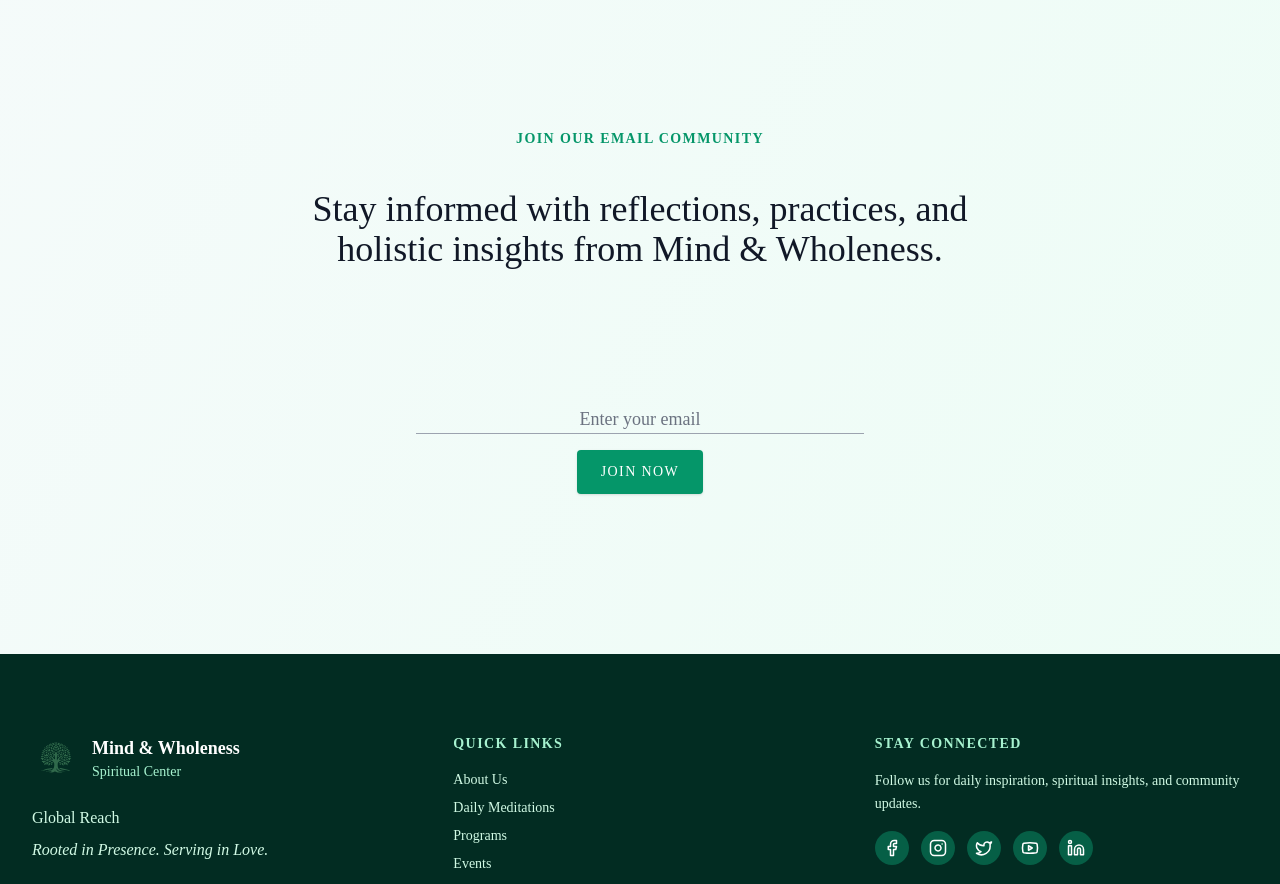
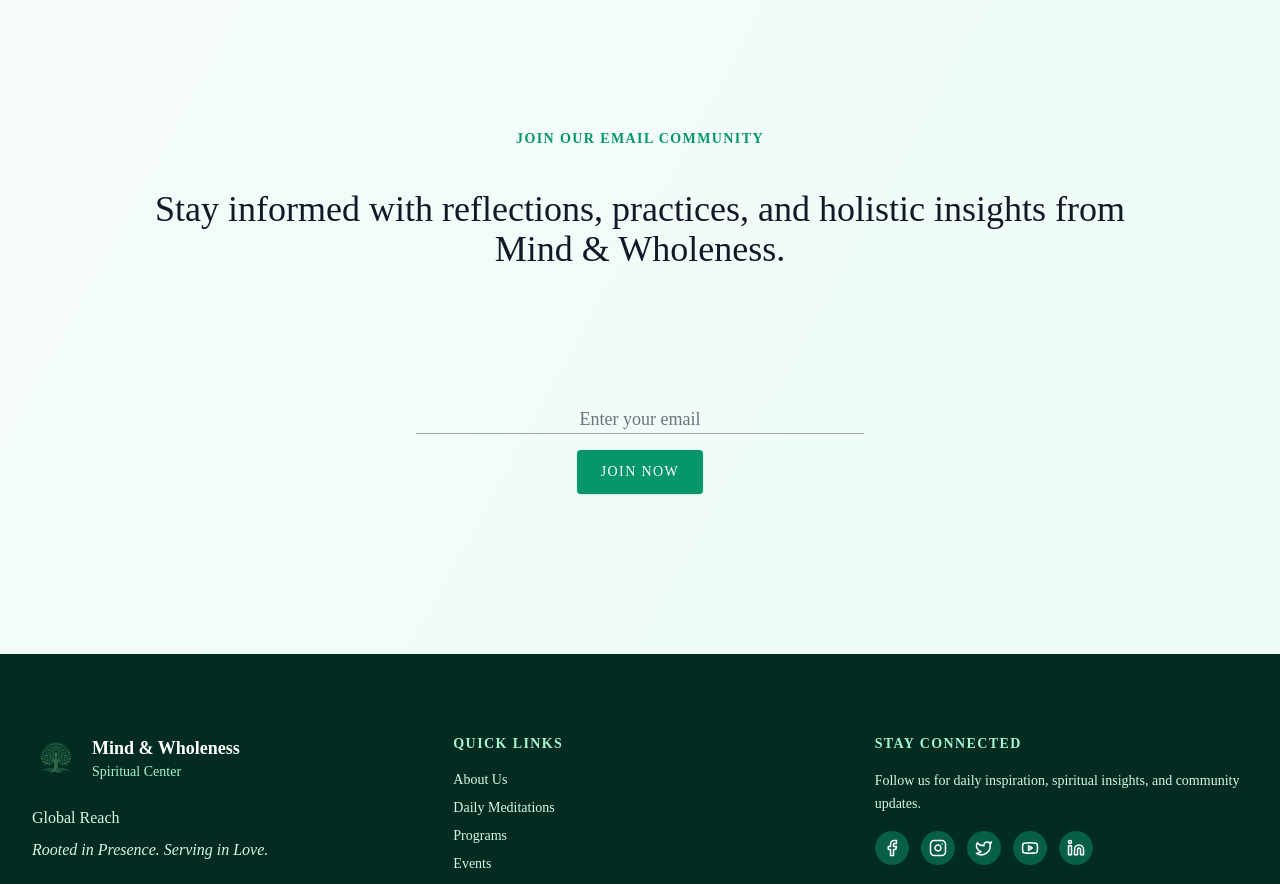
Before and after one commit to eldoJr/mind-and-wholeness, a React (Vite) app: page /about/team in a window 1280 px wide. Shown: the part 1280-2164 px from the top of the page. Built offline with nearby package versions, Linux system fonts and the light colour scheme.

Commit message:
add: begin-1

```diff
--- a/src/components/layout/newsletterSignup.tsx
+++ b/src/components/layout/newsletterSignup.tsx
@@ -32,7 +32,7 @@ export default function NewsletterSignup() {
       viewport={{ once: true, margin: "-100px" }}
       variants={containerVariants}
     >
-      <div className="max-w-3xl mx-auto space-y-6 md:space-y-10">
+      <div className="max-w-5xl mx-auto space-y-6 md:space-y-10">
         <motion.p
           className="text-sm font-semibold tracking-widest text-emerald-600 uppercase"
           variants={itemVariants}
--- a/src/pages/BeginJourney.tsx
+++ b/src/pages/BeginJourney.tsx
@@ -1,5 +1,6 @@
 import ceoImg from "/src/assets/images/ceo.png";
 import joinImg from "/src/assets/images/begin_join.png";
+import NewsletterSignup from "../components/layout/newsletterSignup";
 import { useState } from 'react';
 import { Link } from "react-router-dom";
 import {
@@ -164,7 +165,7 @@ export default function BeginJourney() {
           <div className="flex items-center space-x-2 text-sm text-gray-600">
             <Link to="/" className="hover:text-gray-900 transition-colors">Home</Link>
             <ChevronRight className="w-4 h-4" />
-            <span className="text-gray-900 font-medium">Begin Journey</span>
+            <span className="text-gray-900 font-medium underline">Begin Journey</span>
           </div>
 
           {/* Mobile menu button */}
@@ -433,7 +434,7 @@ export default function BeginJourney() {
             </div>
         </div>
       </div>
-
+      <NewsletterSignup />
       </div>
     </div>
   );
```
